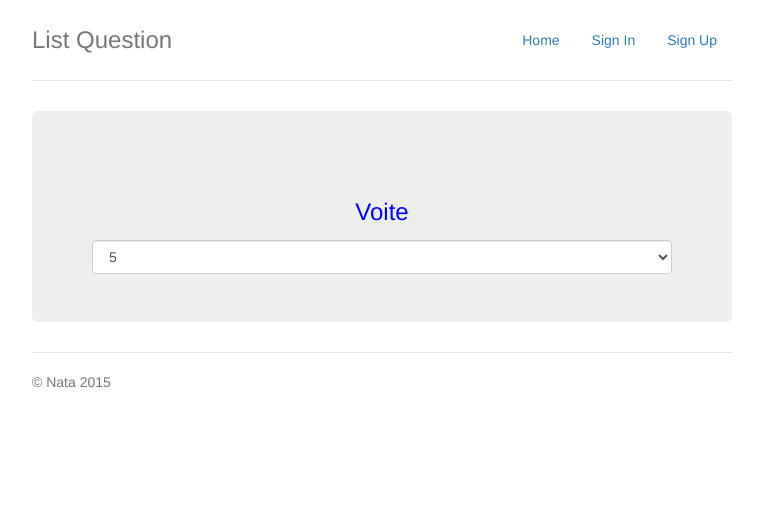
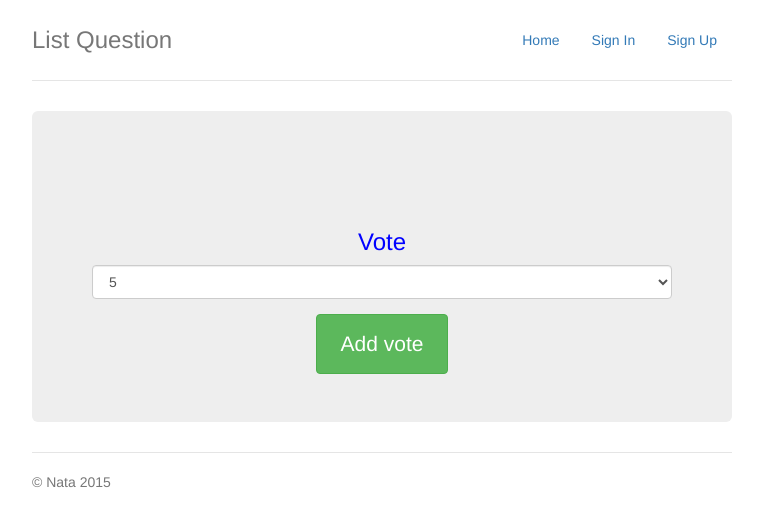
Before and after one commit to nataliamm/web_app, a Flask app: page /question/1 in a window 1280 px wide. Shown: the top 527 px of the page, without its empty margins (258-1021 px from the left). Run offline with Flask 2, Linux system fonts and the light colour scheme; data that the repository does not hold is empty; some libraries are stand-ins or nearby versions.

Commit message:
Fixed vote form.

```diff
--- a/app/forms.py
+++ b/app/forms.py
@@ -33,7 +33,11 @@ class RegisterForm(Form):
 
 
 class QuestionForm(Form):
-    voite = SelectField(u'Voite')
+    question = StringField('question')
+
+
+class VoteForm(Form):
+    vote = SelectField('vote')
 
 
 class AnswerForm(Form):
--- a/app/templates/answers.html
+++ b/app/templates/answers.html
@@ -19,9 +19,11 @@
         <input class="btn btn-success" type="submit" value="{{ ('Add answer') }}">
         </form>
     {% endif %}
+    <p>
     <ul class="list-group">
 	{% for answer in answers %}
 		<li class="list-group-item list-group-item-warning">{{answer.body}}</li>
 	{% endfor %}
 	</ul>
+    </p>
 {% endblock %}
--- a/app/templates/index.html
+++ b/app/templates/index.html
@@ -1,7 +1,7 @@
 {% extends "base.html" %}
 
 {% block content %}
-    <a href="/answers">Answers</a>
+    <a href="/answers" class="btn btn-info" role="button">Answers</a>
     {% if current_user.is_authenticated %}
         <form action="" method="post" name="question">
         {{ form.hidden_tag() }}
--- a/app/templates/question.html
+++ b/app/templates/question.html
@@ -6,13 +6,16 @@
         <li class="list-group-item list-group-item-warning">{{answer.body}}</li>
     {% endfor %}
     </ul>
-    <form action="" method="post" name="voite">
+    <form action="" method="post" name="vote">
         {{ form.hidden_tag() }}
-        <label><h3 style="color: blue;">Voite</h3></label>
+        <p>
+        <label><h3 style="color: blue;">Vote</h3></label>
             <select name="option" class="form-control">
             {% for o in option_list %}
-                <option name="{{ o }}" SELECTED>{{ o }}</option>
+                <option name="{{ o }}" SELECTED>{{ o[0] }}</option>
             {% endfor %}
             </select>
+        </p>
+        <input class="btn btn-success" type="submit" value="{{ ('Add vote') }}">
     </form>
 {% endblock %}
--- a/app/templates/register.html
+++ b/app/templates/register.html
@@ -1,7 +1,7 @@
 {% extends "base.html" %}
 
 {% block content %}
-<h3>Sign Up</h3>
+<h3 style="color:blue">Sign Up</h3>
 <form action="" method="post" name="register">
     {{ form.hidden_tag()}}
     <p>
--- a/app/views.py
+++ b/app/views.py
@@ -2,7 +2,7 @@ import datetime
 from flask import render_template, g, flash, redirect, request, url_for
 from app import app
 from flask.ext.login import login_user, logout_user, current_user
-from forms import LoginForm, RegisterForm, QuestionForm, AnswerForm
+from forms import LoginForm, RegisterForm, QuestionForm, AnswerForm, VoteForm
 from models import User, ROLE_USER, ROLE_ADMIN, Question, Answer
 from app import lm, db
 
@@ -22,19 +22,19 @@ def before_request():
 def index():
     form = QuestionForm()
     if form.validate_on_submit():
-        question = Question(body=form.question.data)
+        question = Question(body=form.question.data, voite=None)
         db.session.add(question)
         db.session.commit()
         flash('Question was added')
         return redirect(url_for('index'))
     questions_all = Question.query.all()
-    return render_template("index.html", title='Home', form=form, questions=questions_all)
+    return render_template('index.html', title='Home', form=form, questions=questions_all)
 
 
 @app.route('/login', methods=['GET', 'POST'])
 def login():
     form = LoginForm(csrf_enabled=False)
-    if request.method == "POST" and form.validate():
+    if request.method == 'POST' and form.validate():
         user = User.query.filter_by(username=form.username.data).first_or_404()
         login_user(user)
         flash('Logged in successfully.')
@@ -64,15 +64,21 @@ def answers():
         flash('Answer was added')
         return redirect(url_for('index'))
     answers_all = Answer.query.all()
-    return render_template("answers.html", title='Answers', form=form, answers=answers_all)
+    return render_template('answers.html', title='Answers', form=form, answers=answers_all)
 
 
 @app.route('/question/<int:question_id>', methods=['GET', 'POST'])
 def question(question_id=None):
-    form = QuestionForm()
-    option_list = [1, 2, 3, 4, 5]
+    form = VoteForm()
+    option_list = [(1, 1), (2, 2), (3, 3), (4, 4), (5, 5)]
     answers_all = Answer.query.filter_by(question_id=question_id).all()
-    return render_template("question.html", question_id=question_id, answers=answers_all, form=form, option_list=option_list)
+    if form.is_submitted():
+        question = Question.query.filter_by(id=question_id)
+        question.vote = form.vote
+        db.session.commit()
+        flash('Vote was added')
+        return redirect(url_for('index'))
+    return render_template('question.html', question_id=question_id, answers=answers_all, form=form, option_list=option_list)
 
 
 @app.route('/logout')
```
